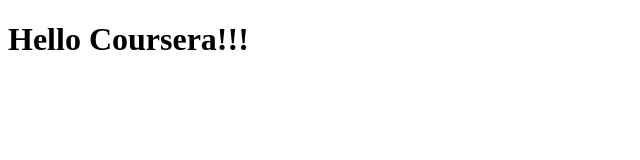
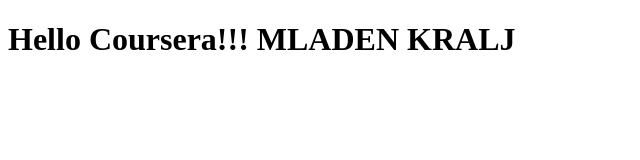
Before and after one commit to djomladen/coursera-test, a plain HTML site: page site/index.html in a window 1280 px wide. Shown: the whole page, without its empty margins (0-640 px from the left). Drawn offline with Linux system fonts and the light colour scheme.

Commit message:
Dodajem nesto

```diff
--- a/site/index.html
+++ b/site/index.html
@@ -4,6 +4,6 @@
    <title>Hello Coursera!</title>
 </head>
 <body>
-<h1>Hello Coursera!!!</h1>
+<h1>Hello Coursera!!! MLADEN KRALJ</h1>
 </body>
 </html>
```
